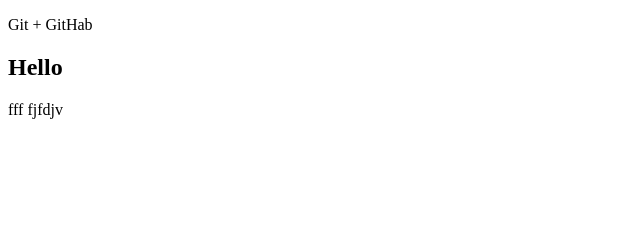
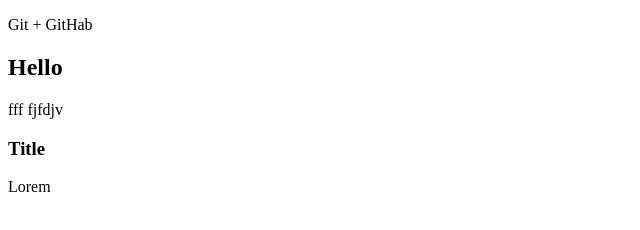
Before and after one commit to BystrovV/gittest, a plain HTML site: page index.html in a window 1280 px wide. Shown: the whole page, without its empty margins (0-640 px from the left). Drawn offline with Linux system fonts and the light colour scheme.

Commit message:
Новая ветка

```diff
--- a/index.html
+++ b/index.html
@@ -10,5 +10,7 @@
    <p> Git + GitHab</p>
    <H2>Hello</H2>
    <p>fff fjfdjv </p>
+   <h3> Title</h3>
+   <p>Lorem </p>
 </body>
 </html>
```
